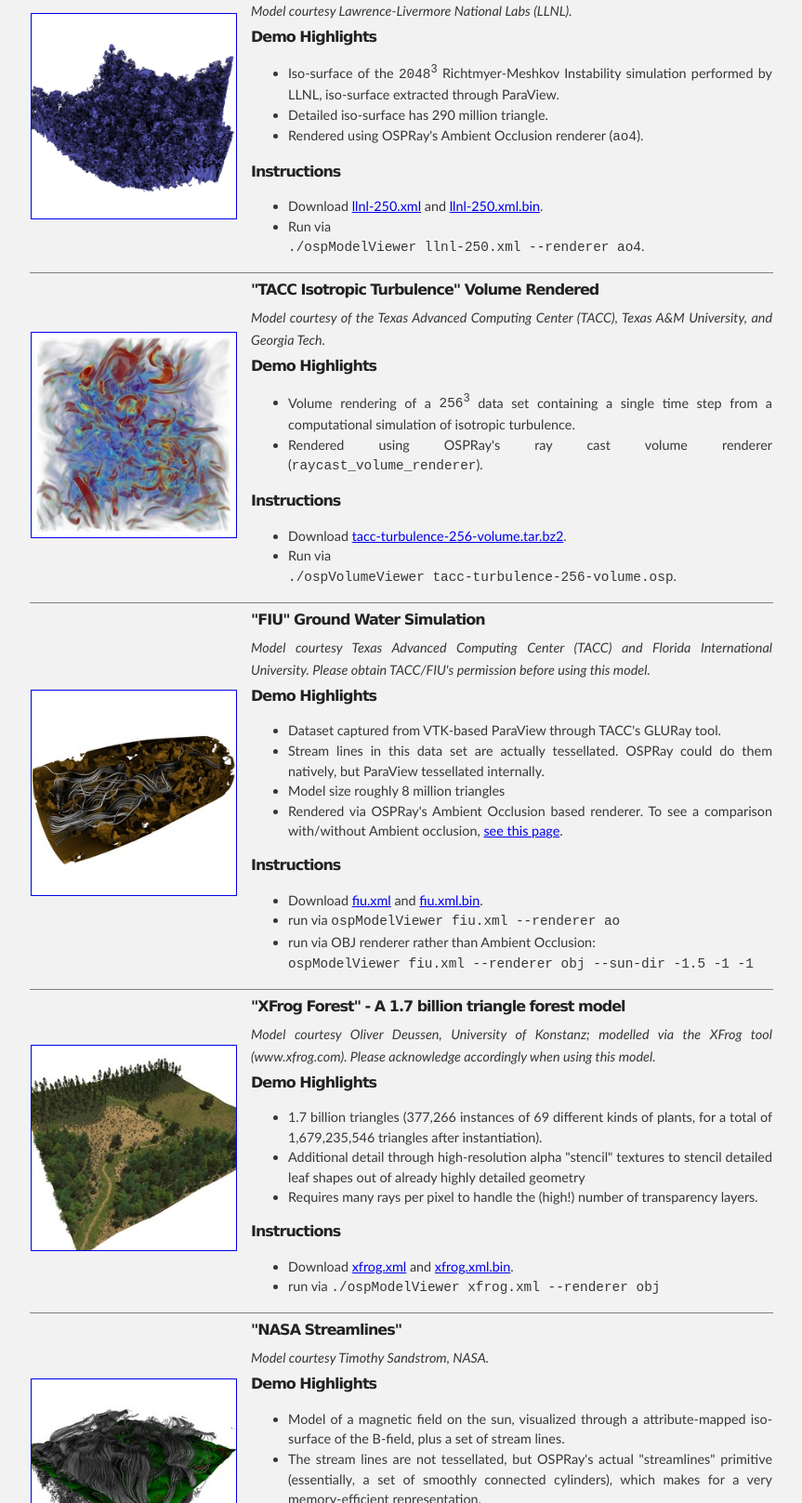
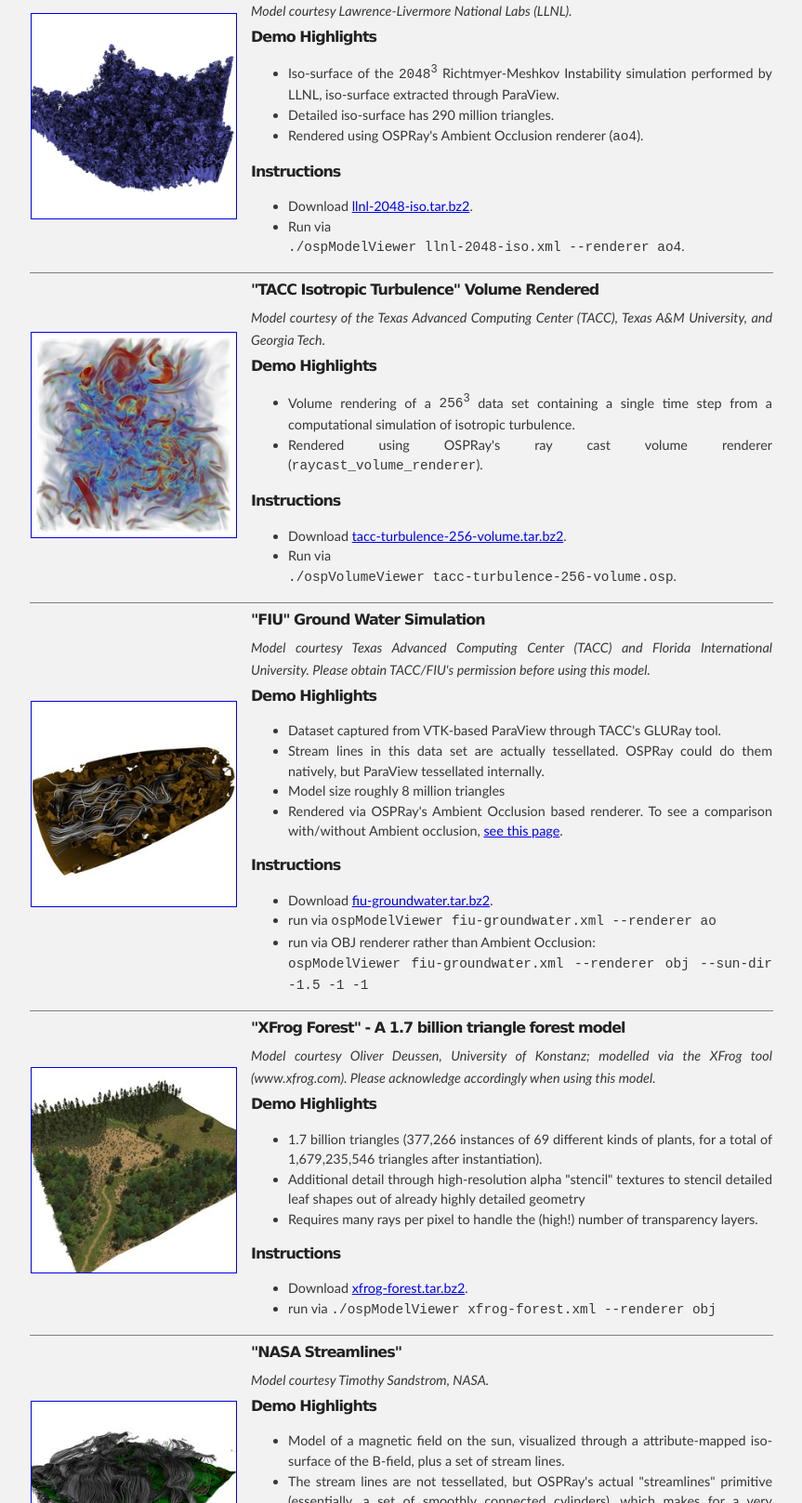
Before and after one commit to ospray/ospray.github.io, a plain HTML site: page demos.html in a window 1280 px wide. Shown: the part 1067-2684 px from the top of the page at 93% size, without its empty margins (68-931 px from the left). Drawn offline with Linux system fonts and the light colour scheme.

Commit message:
modified demo data set locations.

```diff
--- a/demos.html
+++ b/demos.html
@@ -286,8 +286,8 @@ If you do not yet have a version of OSPRay installed on your system, you can fol
 	</ul>
 	<h4>Instructions</h4>
 	<ul id="demo-bullets">
-	  <li>Download <a href="http://www.ospray.org/download/demos/DaughtonSpaceWeather/dsw-1024-twoisos.x3d">dsw-1024-twoisos.x3d</a>.
-	  <li>Run via <br><code>./ospModelViewer dsw-1024-twoisos.x3d --renderer ao4</code>.</li>
+	  <li>Download <a href="http://www.ospray.org/download/demos/DaughtonSpaceWeather/dsw-1024-iso.x3d.bz2">dsw-1024-iso.x3d.bz2</a>.
+	  <li>Run via <br><code>./ospModelViewer dsw-1024-iso.x3d --renderer ao4</code>.</li>
 	</ul>
     </td>
   </tr>
@@ -331,14 +331,14 @@ If you do not yet have a version of OSPRay installed on your system, you can fol
 	<h4>Demo Highlights</h4>
 	<ul id="demo-bullets">
 	  <li>Iso-surface of the <code>2048<sup>3</sup></code> Richtmyer-Meshkov Instability simulation performed by LLNL, iso-surface extracted through ParaView.</li>
-	  <li>Detailed iso-surface has 290 million triangle.</li>
+	  <li>Detailed iso-surface has 290 million triangles.</li>
 	  <li>Rendered using OSPRay's Ambient Occlusion renderer
 	    (<code>ao4</code>).</li>
 	</ul>
 	<h4>Instructions</h4>
 	<ul id="demo-bullets">
-	  <li>Download <a href="http://www.ospray.org/download/demos/llnl-250/llnl-250.xml">llnl-250.xml</a> and <a href="http://www.ospray.org/download/demos/llnl-250/llnl-250.xml.bin">llnl-250.xml.bin</a>.
-	  <li>Run via <br><code>./ospModelViewer llnl-250.xml --renderer ao4</code>.</li>
+	  <li>Download <a href="http://www.ospray.org/download/demos/LLNLRichtmyerMeshkov/llnl-2048-iso.tar.bz2">llnl-2048-iso.tar.bz2</a>.
+	  <li>Run via <br><code>./ospModelViewer llnl-2048-iso.xml --renderer ao4</code>.</li>
 	</ul>
     </td>
   </tr>
@@ -393,11 +393,10 @@ If you do not yet have a version of OSPRay installed on your system, you can fol
 	</ul>
 	<h4>Instructions</h4>
 	<ul id="demo-bullets">
-	  <li>Download <a href="http://www.ospray.org/download/demos/fiu/fiu.xml">fiu.xml</a>
-	    and <a href="http://www.ospray.org/download/demos/fiu/fiu.xml.bin">fiu.xml.bin</a>.
+	  <li>Download <a href="http://www.ospray.org/download/demos/FIUGroundWater/fiu-groundwater.tar.bz2">fiu-groundwater.tar.bz2</a>.
 	  </li>
-	  <li>run via <code>ospModelViewer fiu.xml --renderer ao</code>
-	  <li>run via OBJ renderer rather than Ambient Occlusion:<br><code>ospModelViewer fiu.xml --renderer obj --sun-dir -1.5 -1 -1</code>
+	  <li>run via <code>ospModelViewer fiu-groundwater.xml --renderer ao</code>
+	  <li>run via OBJ renderer rather than Ambient Occlusion:<br><code>ospModelViewer fiu-groundwater.xml --renderer obj --sun-dir -1.5 -1 -1</code>
 	  </li>
 	</ul>
     </td>
@@ -429,10 +428,9 @@ If you do not yet have a version of OSPRay installed on your system, you can fol
 	</ul>
 	<h4>Instructions</h4>
 	<ul id="demo-bullets">
-	  <li>Download <a href="http://www.ospray.org/download/demos/xfrog/xfrog.xml">xfrog.xml</a>
-	    and <a href="http://www.ospray.org/download/demos/xfrog/xfrog.xml.bin">xfrog.xml.bin</a>.
+	  <li>Download <a href="http://www.ospray.org/download/demos/XFrogForest/xfrog-forest.tar.bz2">xfrog-forest.tar.bz2</a>.
 	  </li>
-	  <li>run via <code>./ospModelViewer xfrog.xml --renderer
+	  <li>run via <code>./ospModelViewer xfrog-forest.xml --renderer
 	      obj</code></li>
 	</ul>
     </td>
@@ -461,7 +459,7 @@ If you do not yet have a version of OSPRay installed on your system, you can fol
 	<h4>Instructions</h4>
 	<ul id="demo-bullets">
 	  <li>Download
-	    <a href="http://www.ospray.org/download/NASA-B-field-sun.osx">NASA-B-field-sun.osx</a>.</li>
+	    <a href="http://www.ospray.org/download/demos/NASA-B-field-sun/NASA-B-field-sun.osx">NASA-B-field-sun.osx</a>.</li>
 	  <li>run via <code>ospModelViewer
 	      NASA-B-field-sun.osx --renderer ao4</code></li>
 	</ul>
```
Also changed, not shown: 1 other file.
